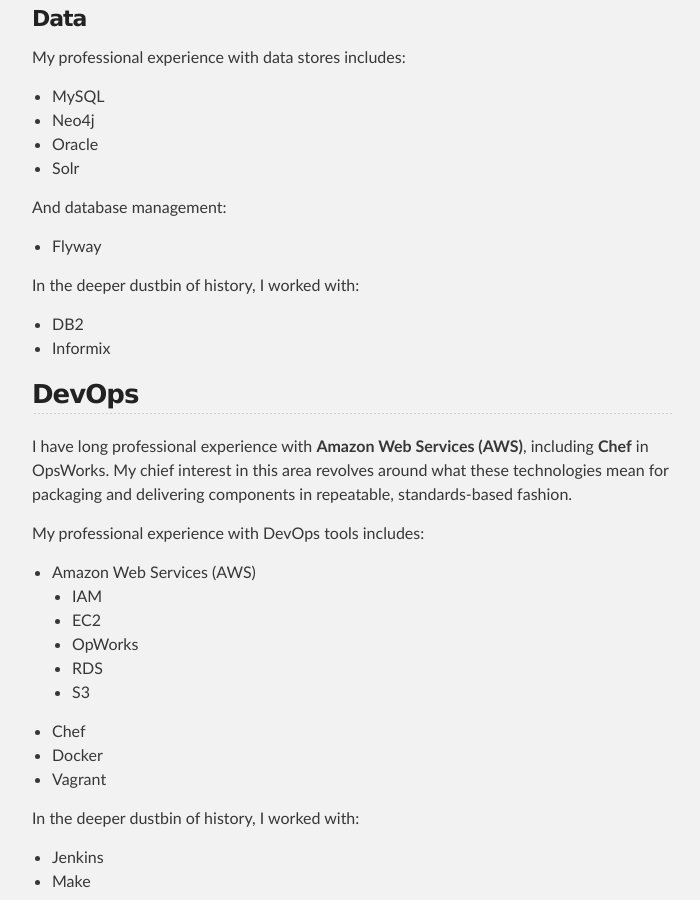
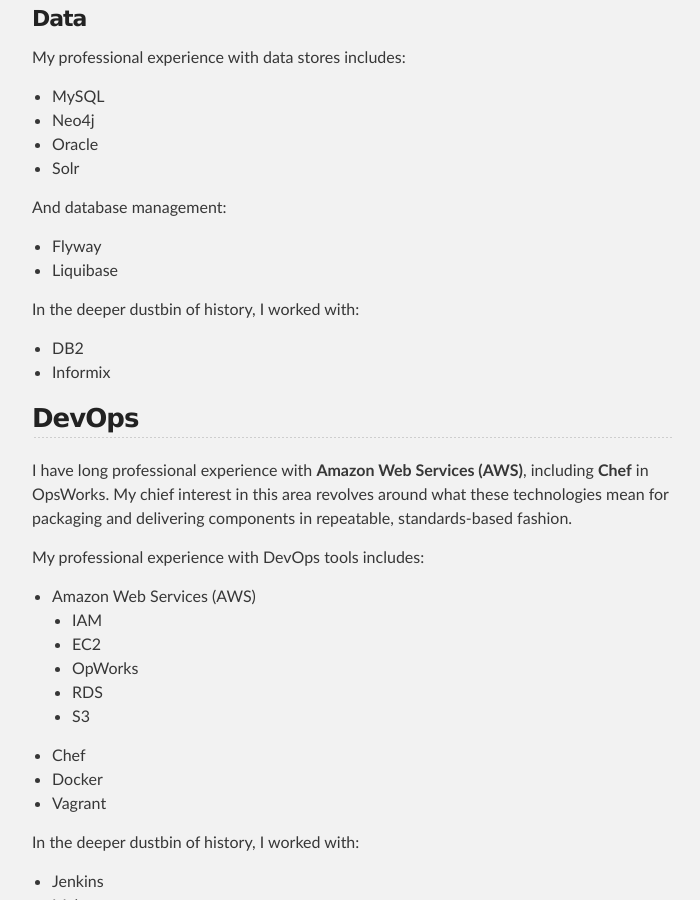
Before and after one commit to dfisher95350/dfisher95350.github.io, a Jekyll site: the page built from experience/index.md, in a window 1280 px wide and 900 px high, scrolled down 3213 px. Shown: the whole window, without its empty margins (288-988 px from the left). Built offline with Jekyll 4.4.1, drawn with Linux system fonts in a browser that asks for light colours; our own code applies the rules of GitHub Pages for plain Markdown files.

Commit message:
Updated experience.

```diff
--- a/experience/index.md
+++ b/experience/index.md
@@ -134,6 +134,7 @@
 And database management:
 
 - Flyway
+- Liquibase
 
 In the deeper dustbin of history, I worked with:
 
```
